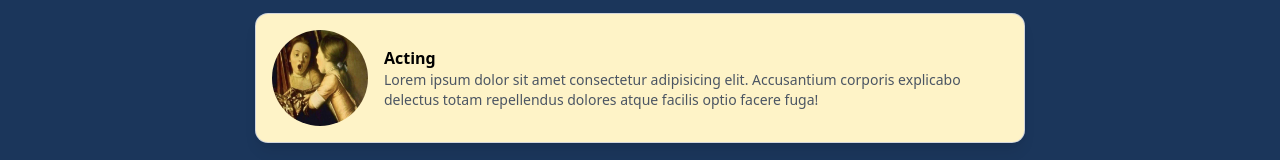
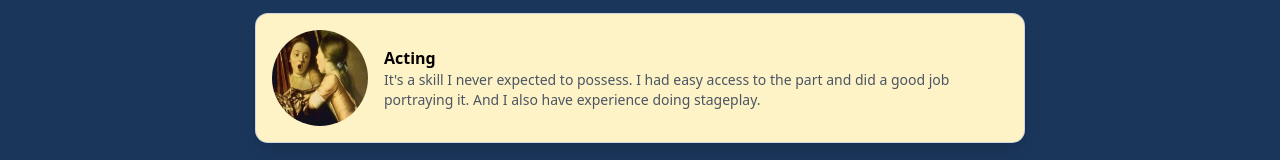
Before and after one commit to cpe-cmu-261207/lab-01-Pimkhwan, a plain HTML site: page Home.html in a window 1280 px wide. Shown: the part 776-936 px from the top of the page. Drawn offline with nearby package versions, Linux system fonts and the light colour scheme.

Commit message:
finally done

```diff
--- a/Home.html
+++ b/Home.html
@@ -79,9 +79,7 @@
 			<div class="p-4">
 				<p class="font-semibold"> Acting </p>
 				<p class="text-sm text-gray-600">
-					Lorem ipsum dolor sit amet consectetur adipisicing elit. Accusantium corporis explicabo delectus
-					totam
-					repellendus dolores atque facilis optio facere fuga!
+					It's a skill I never expected to possess. I had easy access to the part and did a good job portraying it. And I also have experience doing stageplay.
 				</p>
 			</div>
 		</div>
```
